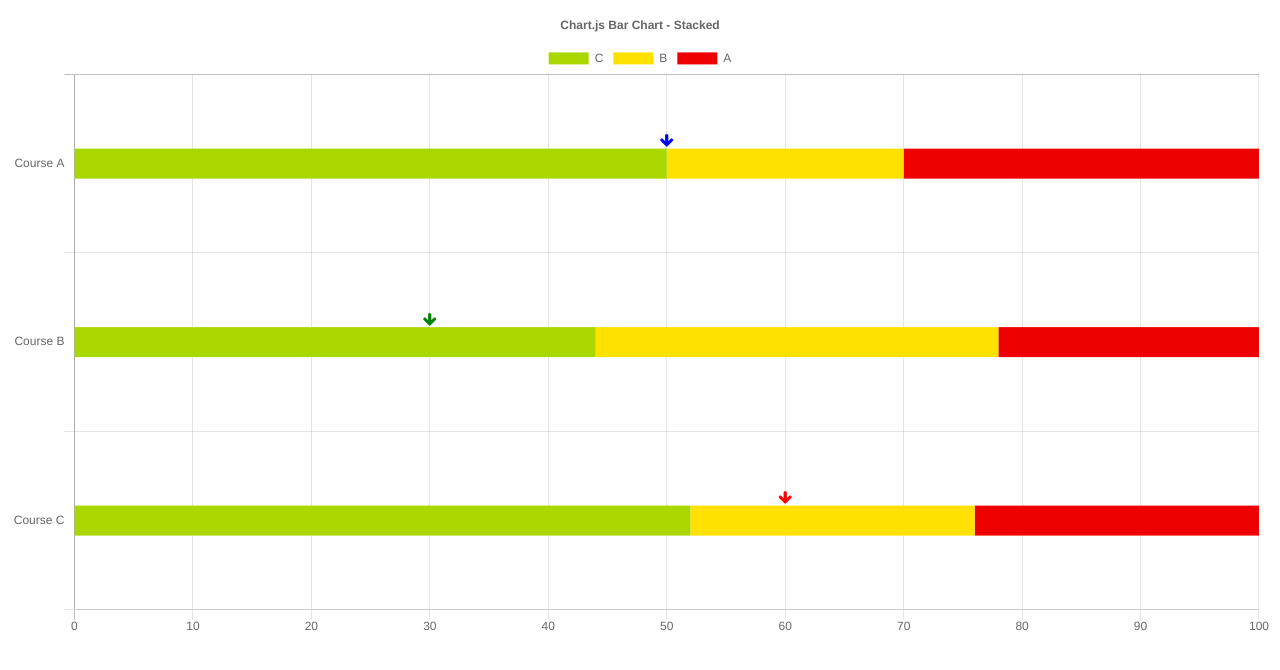
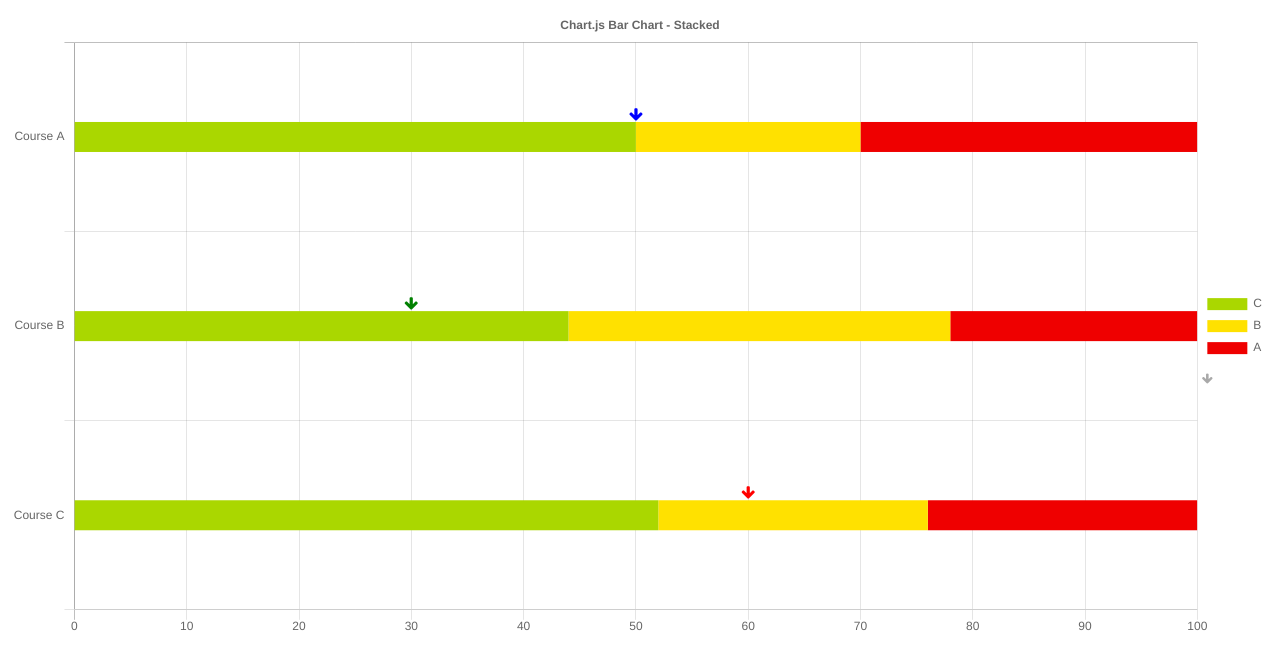
Before and after one commit to scotthsieh0503/chartjs-plugin-datapointer, a website built with webpack: page dist/index.html in a window 1280 px wide. Built offline with nearby package versions, Linux system fonts and the light colour scheme.

Commit message:
breaking up legend drawing function with pointer function

```diff
--- a/package.json
+++ b/package.json
@@ -1,6 +1,6 @@
 {
-  "name": "chart-js-pointer-plugin",
-  "version": "0.1.1",
+  "name": "chartjs-plugin-datapointer",
+  "version": "0.1.0",
   "description": "allows chartjs to add arrow pointing to specific data points",
   "main": "dist/chart-js-pointer-plugin-bundle.js",
   "scripts": {
--- a/src/plugin.js
+++ b/src/plugin.js
@@ -3,9 +3,15 @@
 const plugin = {
   id: 'dataPointer',
   afterDraw: function (chart) {
-    let ctx = chart.chart.ctx
+    if (chart.chart.config.options.plugins.dataPointer.enable) {
+      this.drawPointers(chart)
+      this.drawPointerLegend(chart)
+    }
+  },
+
+  drawPointers: function (chart) {
+    let ctx = chart.ctx
     let options = chart.chart.config.options.plugins.dataPointer
-    if (options.enable) {
     let data = options.data
     let fontSize = options.fontSize
     let fontFamily = options.fontFamily
@@ -37,6 +43,36 @@ const plugin = {
     })
 
     ctx.restore()
+  },
+  drawPointerLegend: function (chart) {
+    let ctx = chart.ctx
+    let dataPointerOptions = chart.chart.config.options.plugins.dataPointer
+    let legend = chart.legend
+    let lastLegend = legend.legendHitBoxes[legend.legendHitBoxes.length - 1]
+    let font = String()
+    font = font.concat(lastLegend.height, 'px', ' ', dataPointerOptions.fontFamily)
+
+    if (legend.options.display) {
+      ctx.save()
+
+      let yAxis = lastLegend.top
+      let xAxis = lastLegend.left
+
+      if (legend.options.position === 'right' || legend.options.position === 'left') {
+        yAxis = yAxis + lastLegend.height + dataPointerOptions.fontSize + 10
+      } else if (legend.options.position === 'top' || legend.options.position === 'bottom') {
+        xAxis = yAxis + lastLegend.width + dataPointerOptions.fontSize + 10
+      }
+
+      // draw pointer
+      ctx.font = font
+      ctx.fillStyle = dataPointerOptions.defaultColor
+      ctx.textAlign = 'center'
+      ctx.textBaseline = 'middle'
+      ctx.fillText(dataPointerOptions.pointer, xAxis, yAxis)
+      // draw label
+
+      ctx.restore()
     }
   }
 }
```
Also changed, not shown: dist/chart-js-pointer-plugin.js, dist/index.html. Lines whose indentation alone changed are shown as unchanged.
